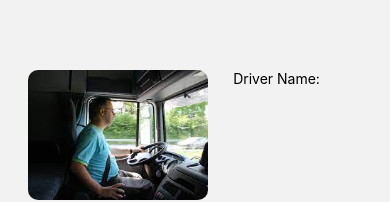
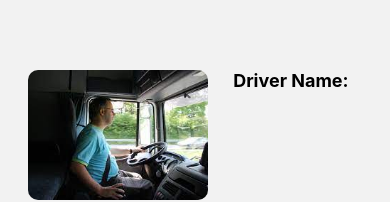
Before and after one commit to zeinshhadi/b-route-app, a React Native app in the folder frontend/: screen /BusDetailScreen in a window 390 px wide. Shown: the part 152-354 px from the top of the page. Built offline with nearby package versions, Linux system fonts and the light colour scheme.

Commit message:
Frontend <> Fixed title in bus info

```diff
--- a/frontend/components/cards/DriverDetailsCard.js
+++ b/frontend/components/cards/DriverDetailsCard.js
@@ -7,7 +7,7 @@ const DriverDetailsCard = ({ driverFirstName, driverLastName }) => {
         <Image style={styles.driverImage} source={require("../../assets/images/driver.jpg")} />
       </View>
       <View style={styles.driverInfoText}>
-        <Text>Driver Name:</Text>
+        <Text style={styles.driverInfoTextDetails}>Driver Name:</Text>
         <Text>
           {driverFirstName} {driverLastName}
         </Text>
@@ -35,4 +35,8 @@ const styles = StyleSheet.create({
   driverInfoText: {
     width: "33%",
   },
+  driverInfoTextDetails: {
+    fontWeight: "bold",
+    fontSize: 18,
+  },
 });
```
